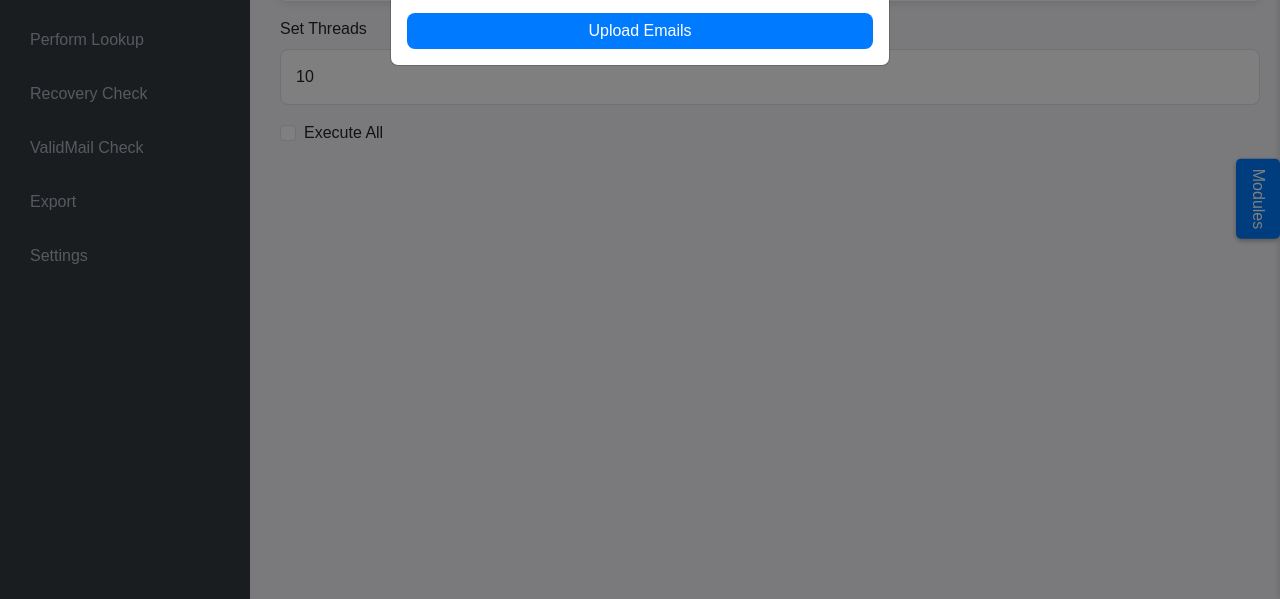
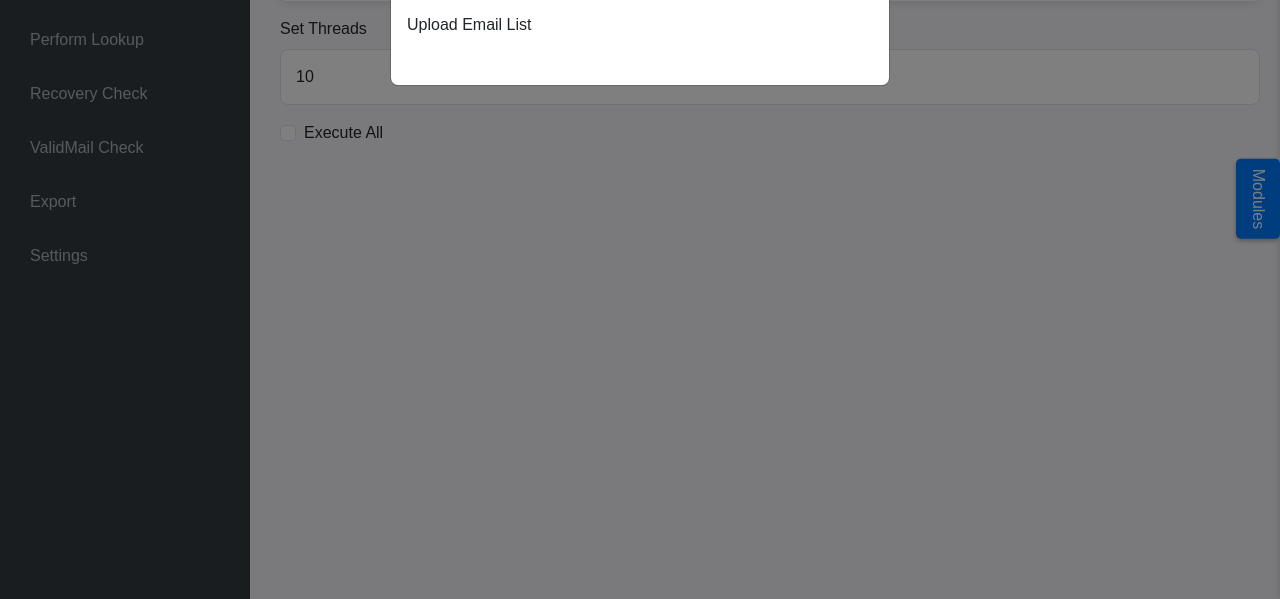
Before and after one commit to DevCentrals/AIO-Suite, a Flask app: page / in a window 1280 px wide, after a click on "Upload Emails". Shown: the part 201-800 px from the top of the page. Run offline with Flask 3, Linux system fonts and the light colour scheme; data that the repository does not hold is empty; some libraries are stand-ins or nearby versions.

Commit message:
Fixed the File uploading

```diff
--- a/app.py
+++ b/app.py
@@ -9,8 +9,10 @@ import concurrent.futures
 from flask import Flask, render_template, request, redirect, url_for, jsonify, current_app
 from flask_sqlalchemy import SQLAlchemy
 from flask_socketio import SocketIO, emit
+
 import requests
 from sqlalchemy import func
+from sqlalchemy.exc import IntegrityError
 
 from database import db, Email, Settings
 from utils import get_proxy, load_all_proxies
@@ -138,15 +140,22 @@ def upload_emails():
         if emails:
             email_lines = emails.read().decode('utf-8').splitlines()
             valid_emails = []
+
             for email in email_lines:
                 email = email.strip()
                 if re.match(EMAIL_REGEX, email):
                     domain = email.split('@')[-1]
-                    valid_emails.append(Email(email=email, domain=domain))
+
+                    existing_email = Email.query.filter_by(email=email).first()
+                    if not existing_email:
+                        valid_emails.append(Email(email=email, domain=domain))
 
             if valid_emails:
-                db.session.bulk_save_objects(valid_emails)
-                db.session.commit()
+                try:
+                    db.session.bulk_save_objects(valid_emails)
+                    db.session.commit()
+                except IntegrityError:
+                    db.session.rollback()
 
         return redirect(url_for('index'))
 
--- a/static/js/script.js
+++ b/static/js/script.js
@@ -13,6 +13,11 @@ const selectAllCheckbox = document.getElementById("select_all");
 const dropArea = document.getElementById("drop-area");
 const fileInput = document.getElementById("email_file");
 const uploadBtn = document.getElementById("upload-btn");
+const uploadForm = document.getElementById("upload-form");
+const emailInputField = document.getElementById("email-input");
+const fileNameDisplay = document.getElementById("file-name-display");
+const fileNameSpan = document.getElementById("file-name");
+
 
 const openPanelBtn = document.getElementById('open-panel-btn');
 const modulePanel = document.getElementById('module-panel');
@@ -34,17 +39,27 @@ dropArea.addEventListener("drop", (event) => {
 
     const file = event.dataTransfer.files[0];
     if (file) {
-        fileInput.files = event.dataTransfer.files;
+        emailInputField.files = event.dataTransfer.files;
+        fileNameSpan.textContent = file.name;
+        fileNameDisplay.style.display = "block";
         uploadBtn.style.display = "inline-block";
+        uploadForm.style.display = "block";
     }
-});
-
-fileInput.addEventListener("change", () => {
-    uploadBtn.style.display = "inline-block";
 });
 
 dropArea.addEventListener("click", () => {
     fileInput.click();
+});
+
+fileInput.addEventListener("change", () => {
+    if (fileInput.files.length > 0) {
+        emailInputField.files = fileInput.files;
+        const file = fileInput.files[0];
+        fileNameSpan.textContent = file.name;
+        fileNameDisplay.style.display = "block";
+        uploadBtn.style.display = "inline-block";
+        uploadForm.style.display = "block";
+    }
 });
 
 document.getElementById('open-panel-btn').addEventListener('click', function() {
--- a/templates/index.html
+++ b/templates/index.html
@@ -137,13 +137,28 @@
                 <div class="modal-body">
                     <div id="drop-area" class="border p-4 text-center">
                         <p>Drag and drop your email file here, or click to select a file</p>
-              <input type="file" id="email_file" name="email_file" class="form-control d-none" accept=".csv, .txt">
+                        <input type="file" id="email_file" name="email_file" class="form-control d-none" accept=".csv, .txt" required>
                     </div>
-            <button type="button" class="btn btn-primary mt-3 w-100" id="upload-btn">Upload Emails</button>
+
+                    <div id="file-name-display" class="mt-3" style="display: none;">
+                        <p><strong>Selected File:</strong> <span id="file-name"></span></p>
+                    </div>
+
+                    <form action="/upload" method="post" enctype="multipart/form-data" class="fade-in mt-3" id="upload-form">
+                        <div class="mb-4">
+                            <label for="email_file" class="form-label">Upload Email List</label>
+                            <input type="file" class="form-control" id="email-input" name="email_file" required style="display: none;">
+                        </div>
+                        <button type="submit" class="btn btn-primary" id="upload-btn" style="display: none;">Upload Emails</button>
+                    </form>
                 </div>
             </div>
         </div>
     </div>
+
+
+
+
 
     <div class="modal fade" id="validMailModal" tabindex="-1" aria-hidden="true">
       <div class="modal-dialog">
```
Lines whose indentation alone changed are shown as unchanged.
